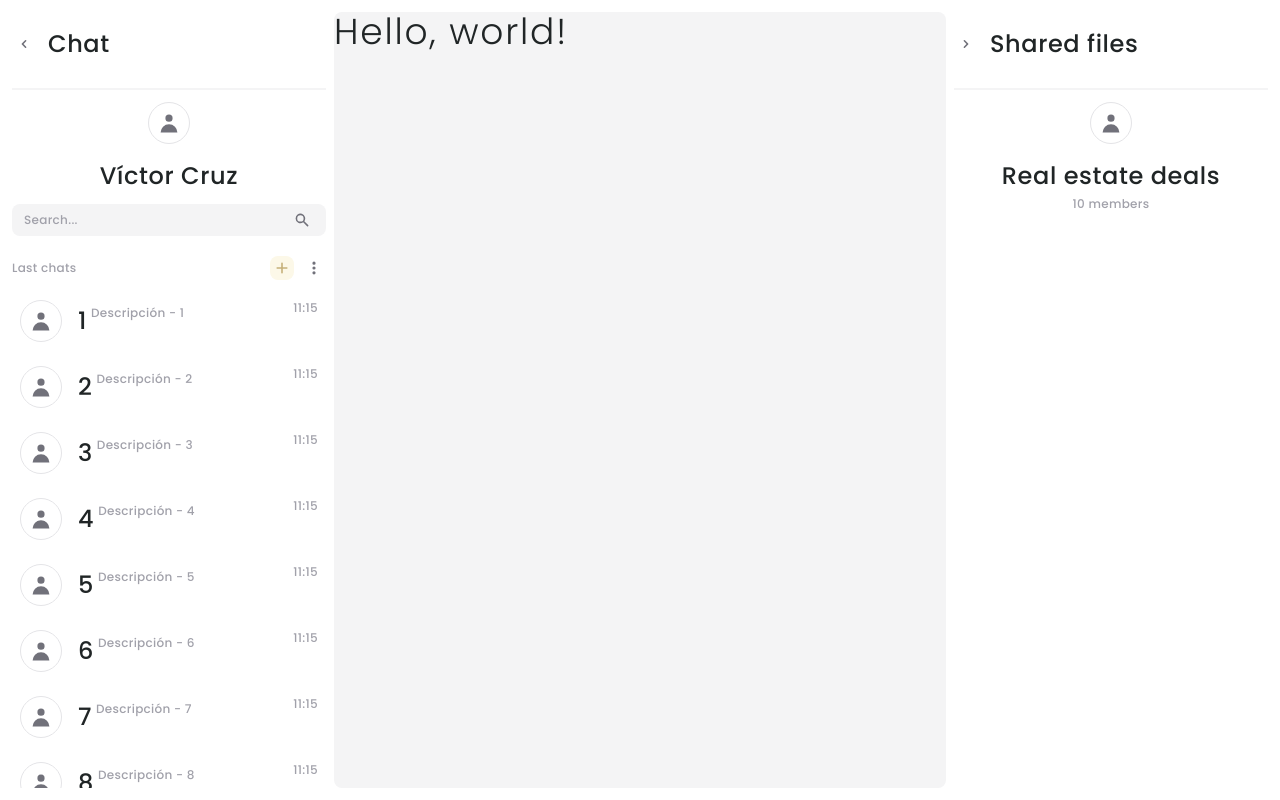
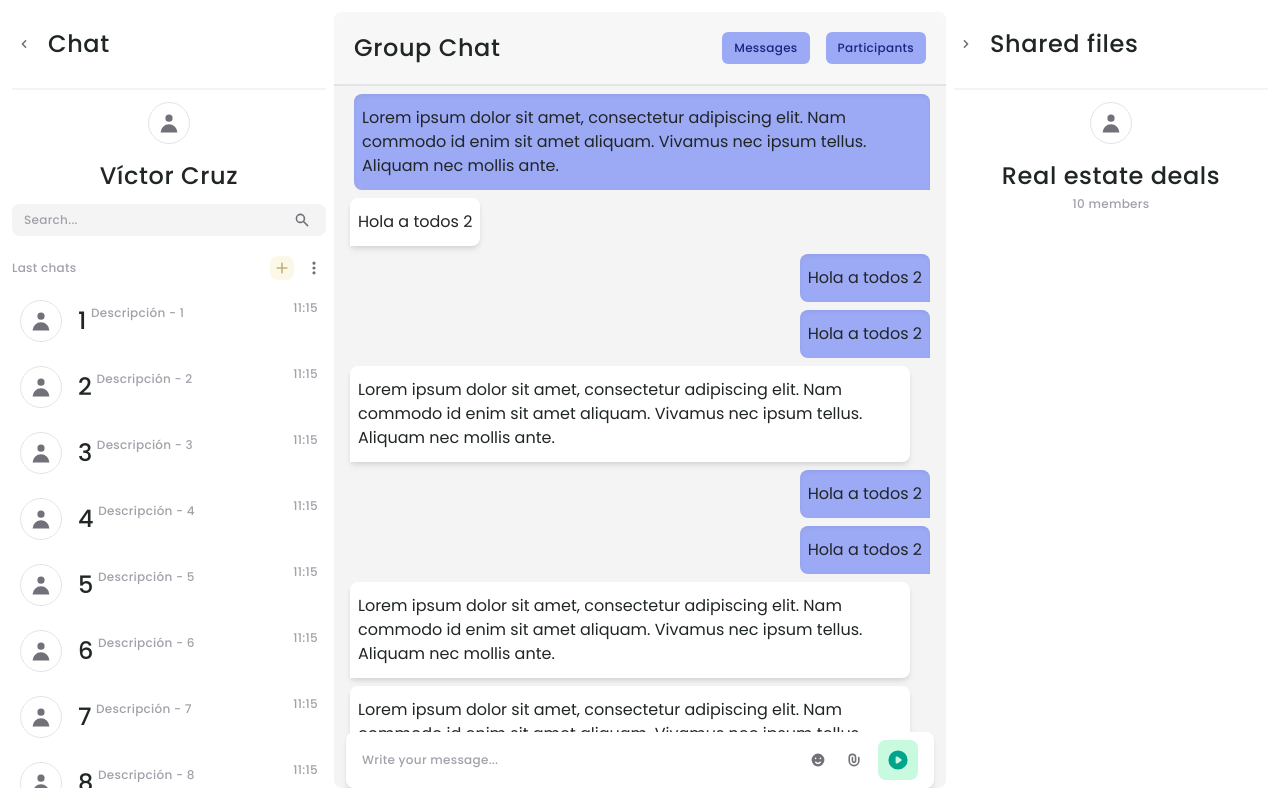
Before and after one commit to VicDCruz/fancy-chat-clone, a Next.js app: page / in a window 1280 px wide. Built offline with nearby package versions, Linux system fonts and the light colour scheme.

Commit message:
Add components

```diff
--- a/components/messages.js
+++ b/components/messages.js
@@ -1,8 +1,13 @@
 import React from 'react';
+import Header from './messages/header';
+import History from './messages/history';
+import MessageBox from './messages/messageBox';
 
 const Messages = () => (
-  <div>
-    <h1>Hello, world!</h1>
+  <div className="relative">
+    <Header />
+    <History />
+    <MessageBox />
   </div>
 );
 
```
